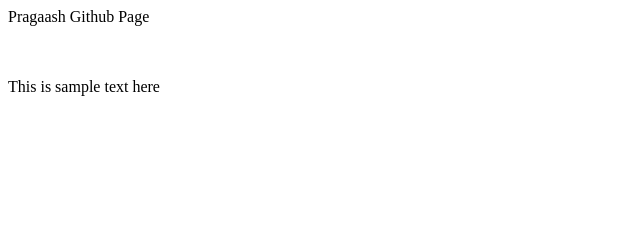
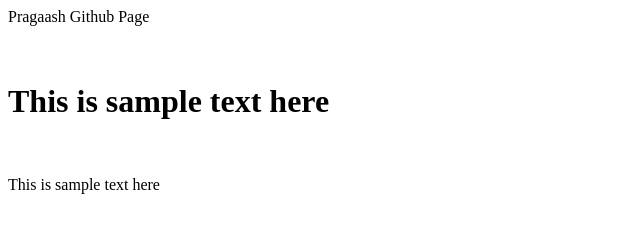
Before and after one commit to thepragz/thepragz.github.io, a plain HTML site: page index.html in a window 1280 px wide. Shown: the whole page, without its empty margins (0-640 px from the left). Drawn offline with Linux system fonts and the light colour scheme.

Commit message:
added h1

```diff
--- a/index.html
+++ b/index.html
@@ -2,9 +2,12 @@
 <html>
 <head>
 	<title>Pragaash github</title>
+	<meta charset="utf-8">
+
 </head>
 <header>Pragaash Github Page</header>
 <br><br>
+<h1>This is sample text here</h1><br>
 <p>This is sample text here</p>
 <body>
 
```
